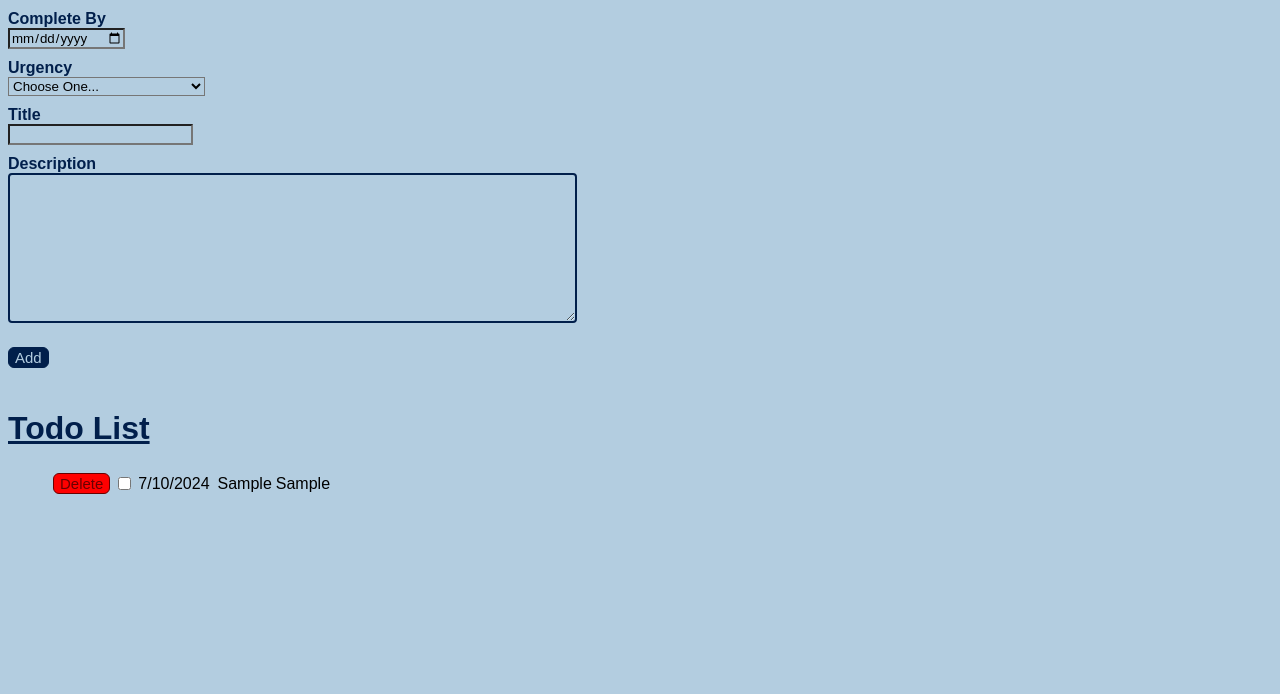
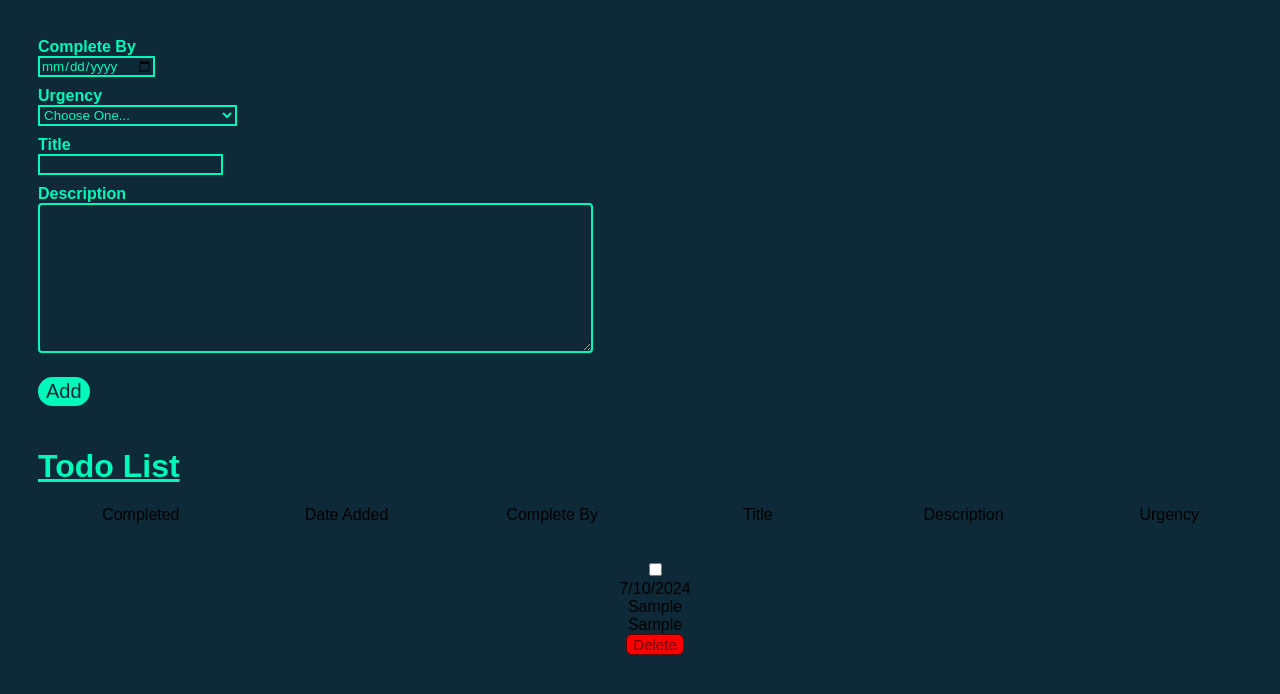
Before and after one commit to jwilliams21/Todo-List-Project, a React (Vite) app in the folder Todo-List-Project/: page / in a window 1280 px wide. Both pictures are taken after typing "2020-01-15", "Sample", "Sample" into the empty fields and a click on the button "Add". Shown: the top 694 px of the page. Built offline with nearby package versions, Linux system fonts and the light colour scheme.

Commit message:
07-06-2024
07-06-2024

```diff
--- a/Todo-List-Project/package.json
+++ b/Todo-List-Project/package.json
@@ -11,6 +11,7 @@
   },
   "dependencies": {
     "react": "^18.3.1",
+    "react-datepicker": "^7.2.0",
     "react-dom": "^18.3.1"
   },
   "devDependencies": {
--- a/Todo-List-Project/src/AddNewTodoItem.jsx
+++ b/Todo-List-Project/src/AddNewTodoItem.jsx
@@ -1,37 +1,36 @@
-import React from 'react'
-import "./styles.css"
-import { useState } from 'react'
+import React from 'react';
+import "./styles.css";
+import { useState } from 'react';
+import DatePicker from 'react-datepicker';
+import 'react-datepicker/dist/react-datepicker.css';
 
 export function AddNewToDoItem(props) {
-    const [newItem, setNewItem] = useState("")
-    const [newDescription, setNewDescription] = useState("")
-    const [newCompleteDate, setNewCompleteDate] = useState("")
-    const [newUrgency, setNewUrgency] = useState("")
-
-    const formattedCompleteDate = newCompleteDate ? new Date(newCompleteDate).toLocaleDateString('en-US', { year: 'numeric', month: 'numeric', day: 'numeric' }) : "";
+    const [newItem, setNewItem] = useState("");
+    const [newDescription, setNewDescription] = useState("");
+    const [newUrgency, setNewUrgency] = useState("");
+    const [selectedDate, setSelectedDate] = useState(null);
 
     function handleSubmit(e) {
         e.preventDefault()
 
-        props.onSubmit(newItem, newDescription, formattedCompleteDate, newUrgency)
+        props.onSubmit(newItem, newDescription, selectedDate, newUrgency)
 
         setNewItem("")
         setNewDescription("")
-        setNewCompleteDate("")
         setNewUrgency("")
+        setSelectedDate("")
     }
 
     return (
         <>
             <form onSubmit={handleSubmit}>
                 <div className="label">
-                    <label htmlFor="completedate" className="label">Complete By</label>
+                    <label className="label">Complete By</label>
                 </div>
                 <div>
                     <input
-                    value={formattedCompleteDate}
-                    onChange={e => setNewCompleteDate(e.target.value)}
-                    type="date" id="completedate" />
+                    type="date"
+                    value={selectedDate} />
                 </div>
                 <div className="label">
                     <label htmlFor="urgency" className="label">Urgency</label>
--- a/Todo-List-Project/src/App.jsx
+++ b/Todo-List-Project/src/App.jsx
@@ -1,10 +1,10 @@
-import React from 'react'
-import { useState } from 'react'
-import { useEffect } from 'react'
-import { AddNewToDoItem } from './AddNewTodoItem'
-import { TodoList } from './TodoList'
-import "./styles.css"
-import { TodoTableHeader } from './TodoTableHeader'
+import React from 'react';
+import { useState } from 'react';
+import { useEffect } from 'react';
+import { AddNewToDoItem } from './AddNewTodoItem';
+import { TodoList } from './TodoList';
+import { TodoListContainer } from './TodoListContainer';
+import "./styles.css";
 
 
 export default function App() {
@@ -19,11 +19,11 @@ export default function App() {
     localStorage.setItem("ITEMS", JSON.stringify(todos))
   }, [todos])
 
-  function addTodo(title, description, completedate, urgency) {
+  function addTodo(title, description, selectedDate, urgency) {
     setTodos(currentTodos => {
       return [
         ...currentTodos,
-        {id: crypto.randomUUID(), title, description, completedate, urgency, completed: false}
+        {id: crypto.randomUUID(), title, description, selectedDate, urgency, completed: false}
       ]
     })
   }
@@ -48,10 +48,10 @@ export default function App() {
   }
 
   return (
-    <>
+    <div className="app-container">
       <AddNewToDoItem onSubmit={addTodo}/>
       <h1 className="todolist">Todo List</h1>
       <TodoList todos={todos} toggleTodo={toggleTodo} deleteTodo={deleteTodo}/>
-    </>
+    </div>
   )
 }
--- a/Todo-List-Project/src/TodoItem.jsx
+++ b/Todo-List-Project/src/TodoItem.jsx
@@ -1,30 +1,35 @@
 import React, { useState } from 'react'
-import { TodoTableHeader } from './TodoTableHeader'
 
-export function TodoItem( { completed, id, title, description, completedate, urgency, toggleTodo, deleteTodo } ) {
+export function TodoItem( { completed, id, title, description, selectedDate, urgency, toggleTodo, deleteTodo } ) {
     const [currentDate, setCurrentDate] = useState(new Date())
 
     return (
-        <>
-        <table>
-          <tbody>
-            <tr key={id}>
-              <td>
-                <button onClick={() => deleteTodo(id)} className="deletebutton">Delete</button>
-              </td>
-              <td className="checkbox">
+      <div key={id} className="table-body">
+        <div key={id} className="table-row">
+        <div className="cell">
                 <label>
                   <input type="checkbox" checked={completed} onChange={e => toggleTodo(id, e.target.checked)} />
                 </label>
-              </td>
-              <td>{currentDate.toLocaleDateString()}</td>
-              <td>{completedate || ''}</td>
-              <td>{title || ''}</td>
-              <td>{description || ''}</td>
-              <td>{urgency || ''}</td>
-            </tr>
-          </tbody>
-        </table>
-      </>
+        </div>
+        <div className="cell">
+          {currentDate.toLocaleDateString()}
+        </div>
+        <div className="cell">
+          {selectedDate || ''}
+        </div>
+        <div className="cell">
+          {title || ''}
+        </div>
+        <div className="cell">
+          {description || ''}
+        </div>
+        <div className="cell">
+          {urgency || ''}
+        </div>
+        <div className="cell">
+          <button onClick={() => deleteTodo(id)} className="deletebutton">Delete</button>
+        </div>
+        </div>
+      </div>
     )
 }
--- a/Todo-List-Project/src/TodoList.jsx
+++ b/Todo-List-Project/src/TodoList.jsx
@@ -1,24 +1,29 @@
+import { useState } from 'react';
 import { TodoTableHeader } from './TodoTableHeader';
-import { TodoItem } from './TodoItem'
+import { TodoItem } from './TodoItem';
+
 
 export function TodoList({ todos, toggleTodo, deleteTodo }) {
+  const [hasRenderedHeader, setHasRenderedHeader] = useState(false);
+
   return (
-    <ul>
+    <div>
       {todos.length === 0 && <h4 className="notodo">No Todos!  Congrats on getting all your todos completed!</h4>}
-    <div className="todo-list">
-      <table>
-        <tbody>
-          {todos.map(todo => (
+      {todos.length > 0 && !hasRenderedHeader && (
+        <TodoTableHeader
+        onHeaderRender={() => setHasRenderedHeader(true)} />
+      )}
+
+      <br/>
+      <br/>
+
+      {todos.map((todo) => (
         <TodoItem
         key={todo.id}
         {...todo}
         toggleTodo={toggleTodo}
-              deleteTodo={deleteTodo}
-            />
+        deleteTodo={deleteTodo}/>
       ))}
-        </tbody>
-      </table>
     </div>
-  </ul>
   );
 }
--- a/Todo-List-Project/src/TodoTableHeader.jsx
+++ b/Todo-List-Project/src/TodoTableHeader.jsx
@@ -1,21 +1,14 @@
 import React from 'react'
 
-export function TodoTableHeader({todos}) {
+export function TodoTableHeader() {
 return (
-    <>
-        <table>
-        <thead>
-          <tr>
-              <th></th>
-              <th>Completed</th>
-              <th>Date Added</th>
-              <th>Complete Date</th>
-              <th>Title</th>
-              <th>Description</th>
-              <th>Urgency</th>
-          </tr>
-        </thead>
-      </table>
-    </>
+  <div className="table-header">
+    <div className="header-cell">Completed</div>
+    <div className="header-cell">Date Added</div>
+    <div className="header-cell">Complete By</div>
+    <div className="header-cell">Title</div>
+    <div className="header-cell">Description</div>
+    <div className="header-cell">Urgency</div>
+  </div>
     )
 }
--- a/Todo-List-Project/src/styles.css
+++ b/Todo-List-Project/src/styles.css
@@ -1,40 +1,76 @@
 * {
-    background-color: #b3cde0;
+    background-color: #0e2a39;
     font-family: Arial, Helvetica, sans-serif;
 }
 
+.app-container {
+    margin: 0 auto;
+    padding-top: 20px;
+    padding-left: 30px;
+}
+
 .label {
-    color: #011f4b;
+    color: #00f9bb;
     margin-top: 10px;
     font-weight: bold;
 }
 
+input {
+    color: #00f9bb;
+    background:  #0e2a39;
+    border: 2px solid #00f9bb;
+}
+
+.date-picker {
+    color: #00f9bb;
+    background:  #0e2a39;
+    border: 2px solid #00f9bb;
+}
+
+.fa-calendar-alt {
+  color: #00f9bb;
+  margin-left: 5px;
+}
+
+select {
+    color: #00f9bb;
+    background:  #0e2a39;
+    border: 2px solid #00f9bb;
+}
+
+option {
+    color: #00f9bb;
+    background:  #0e2a39;
+}
+
 textarea {
+    color: #00f9bb;
+    background:  #0e2a39;
     width: 45%;
     height: 150px;
     padding: 10px;
     box-sizing: border-box;
-    border: 2px solid #011f4b;
+    border: 2px solid #00f9bb;
     border-radius: 4px;
 }
 
 .todolist {
     text-decoration: underline;
-    color: #011f4b;
+    color: #00f9bb;
 }
 
 .notodo {
     font-family: Arial, Helvetica, sans-serif;
-    color: #011f4b;
+    color: #00f9bb;
 }
 
 .addbutton {
-    background-color: #011f4b;
-    color: #b3cde0;
-    border: 1px solid #011f4b;
-    border-radius: 6px;
+    background-color: #00f9bb;
+    color: #0e2a39;
+    border: 2px solid #00f9bb;
+    border-radius: 100px;
     font-family: Arial, Helvetica, sans-serif;
-    font-size: 15px;
+    font-size: 20px;
     position: relative;
     text-align: center;
     vertical-align: middle;
@@ -43,16 +79,49 @@ textarea {
 }
 
 .addbutton:hover {
-    background-color: #005b96;
+    background-color: #008e6a;
 }
 
-th {
-    text-decoration: underline;
-    color: #011f4b;
+.table-container {
+    display: flex; /* Make the container a flex container */
+    flex-direction: column; /* Stack headers and body vertically */
+  }
+
+  .table-header,
+  .table-body {
+    display: flex; /* Make headers and body flex containers */
+  }
+
+  .table-header,
+  .table-row {
+    width: 100%; /* Ensure headers and rows span the full width */
+  }
+
+  .header-cell,
+  .cell {
+    flex: 1; /* Make header cells and cells flex equally */
+    text-align: center; /* Center content within cells */
+  }
+
+.div-todo {
+    color: #00f9bb;
+    margin-left: 20px;
+    min-width: 150px;
+    max-width: 150px;
 }
 
-.checkbox {
+.horizontal-div-header {
+    box-shadow: -5px -5px 10px #00f9bb;
+    border-radius: 30px;
+}
+
+.div-todo-header {
+    margin: 20px;
+    font-size: 20px;
+    font-family: sans-serif;
+    min-width: 150px;
     text-align: center;
+    color: #00f9bb;
 }
 
 .deletebutton {
```
Also changed, not shown: 1 other file (tests, documents, lock files or other folders). Lines whose indentation alone changed are shown as unchanged.
